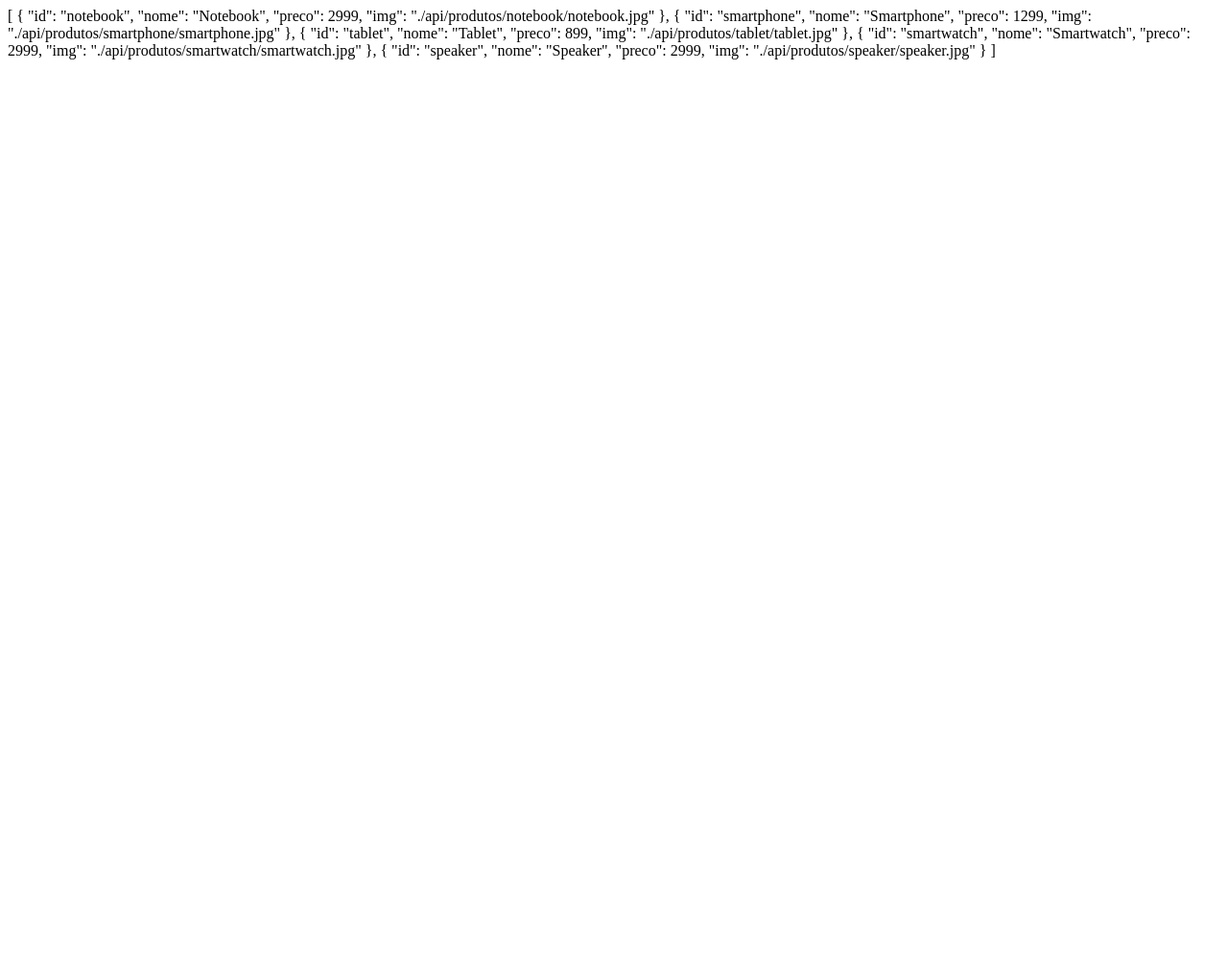
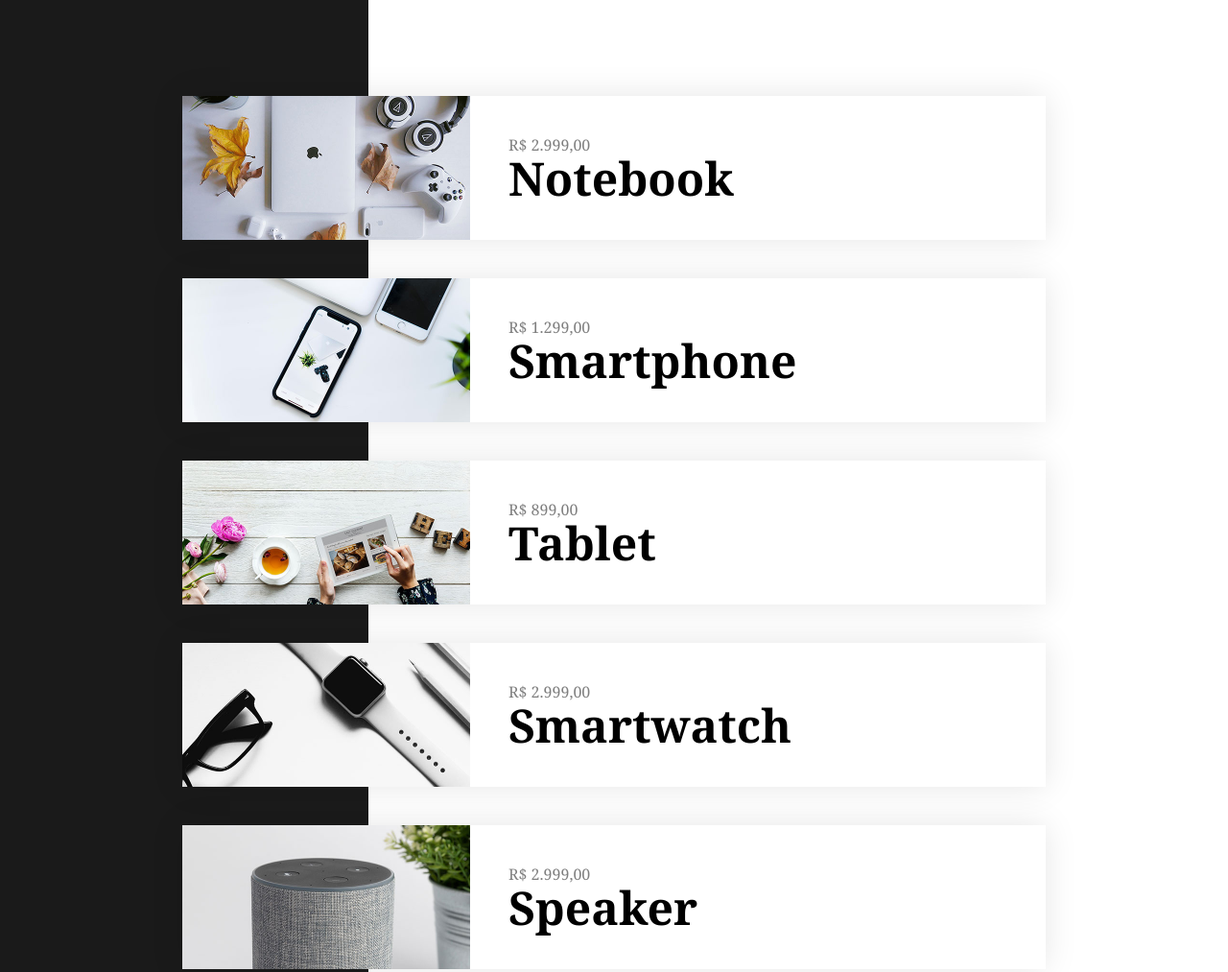
Before and after one commit to JoasGomes/techno-proj, a plain HTML site: page index.html in a window 1280 px wide. Shown: the top 1013 px of the page at 96% size. Before the commit the page ends 800 px from the top, so only its background shows below. Drawn offline with Linux system fonts and the light colour scheme.

Commit message:
Lista Produtos

```diff
--- a/app.js
+++ b/app.js
@@ -2,6 +2,11 @@ const vm = new Vue({
   el: "#app",
   data: {
     produtos: []
+  },
+  filters: {
+    numeroPreco(valor) {
+      return valor.toLocaleString("pt-BR", { style: "currency", currency: "BRL"})
+    }
   },
   methods: {
     fetchProdutos() {
--- a/index.html
+++ b/index.html
@@ -1,16 +1,25 @@
 <!DOCTYPE html>
 <html lang="en">
   <head>
-  <meta charset="UTF-8">
-  <meta http-equiv="X-UA-Compatible" content="IE=edge">
-  <meta name="viewport" content="width=device-width, initial-scale=1.0">
+    <meta charset="UTF-8" />
+    <meta http-equiv="X-UA-Compatible" content="IE=edge" />
+    <meta name="viewport" content="width=device-width, initial-scale=1.0" />
     <script src="./vue.js"></script>
-  <link rel="stylesheet" href="./style.css">
+    <link href="https://fonts.googleapis.com/css2?family=Noto+Serif:wght@400;700&display=swap" rel="stylesheet">
+    <link rel="stylesheet" href="./style.css" />
     <title>Techno</title>
   </head>
   <body>
     <div id="app">
-    {{produtos}}
+      <section class="produtos">
+        <div v-for="produto in produtos" :key="produto.id" class="produto">
+          <img :src="produto.img" :alt="produto.nome" class="produto_img"/>
+          <div class="produto_info">
+            <span class="produto_preco">{{produto.preco | numeroPreco}}</span>
+            <h2 class="produto_titulo">{{produto.nome}}</h2>
+          </div>
+        </div>
+      </section>
     </div>
 
     <script src="./app.js"></script>
--- a/style.css
+++ b/style.css
@@ -0,0 +1,48 @@
+body, h1, h2, ul, li {
+  padding: 0px;
+  margin: 0px;
+}
+
+ul {
+  list-style: none;
+}
+
+* {
+  box-sizing: border-box;
+}
+
+body {
+  background: linear-gradient(to right, #1a1a1a 30%, #fff 30%);
+  font-family: "Noto Serif";
+}
+
+#app {
+  padding: 0 80px;
+}
+
+.produtos {
+  max-width: 900px;
+  margin: 100px auto 0 auto;
+}
+
+.produto {
+  display: flex;
+  align-items: center;
+  margin-bottom: 40px;
+  background: #fff;
+  box-shadow: 0 0 2rem rgba(0, 0, 0, .1);
+}
+
+.produto_img {
+  max-width: 300px;
+  margin-right: 40px;
+}
+
+.produto_titulo {
+  font-size: 3rem;
+  line-height: 1;
+}
+
+.produto_preco {
+  color: rgba(0, 0, 0, .5);
+}
```
Lines whose indentation alone changed are shown as unchanged.
